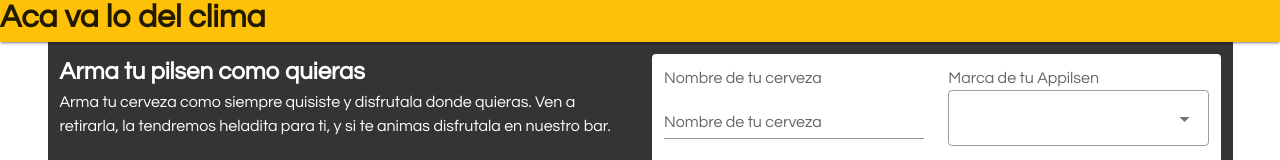
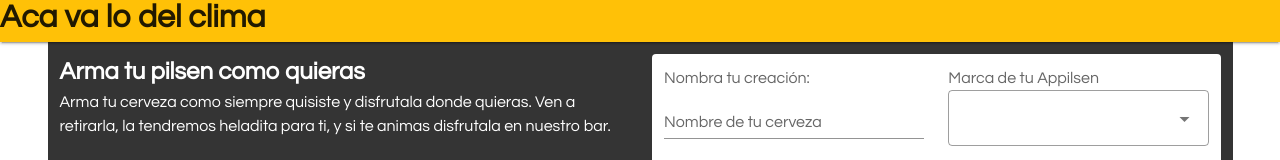
Before and after one commit to zwiva/appilsen-vue, a Vue app: page /armar in a window 1280 px wide. Shown: the part 182-342 px from the top of the page. Built offline with nearby package versions, Linux system fonts and the light colour scheme; no server answers.

Commit message:
avance shop

```diff
--- a/src/components/auth/shop/ShopForm.vue
+++ b/src/components/auth/shop/ShopForm.vue
@@ -16,7 +16,7 @@
             <v-container fluid>
               <v-row>
                 <v-col cols="12" sm="6">
-                  <v-label for="">Nombre de tu cerveza</v-label>
+                  <v-label for="">Nombra tu creación:</v-label>
                   <v-text-field
                     v-model="form.first"
                     :rules="rules.name"
```
